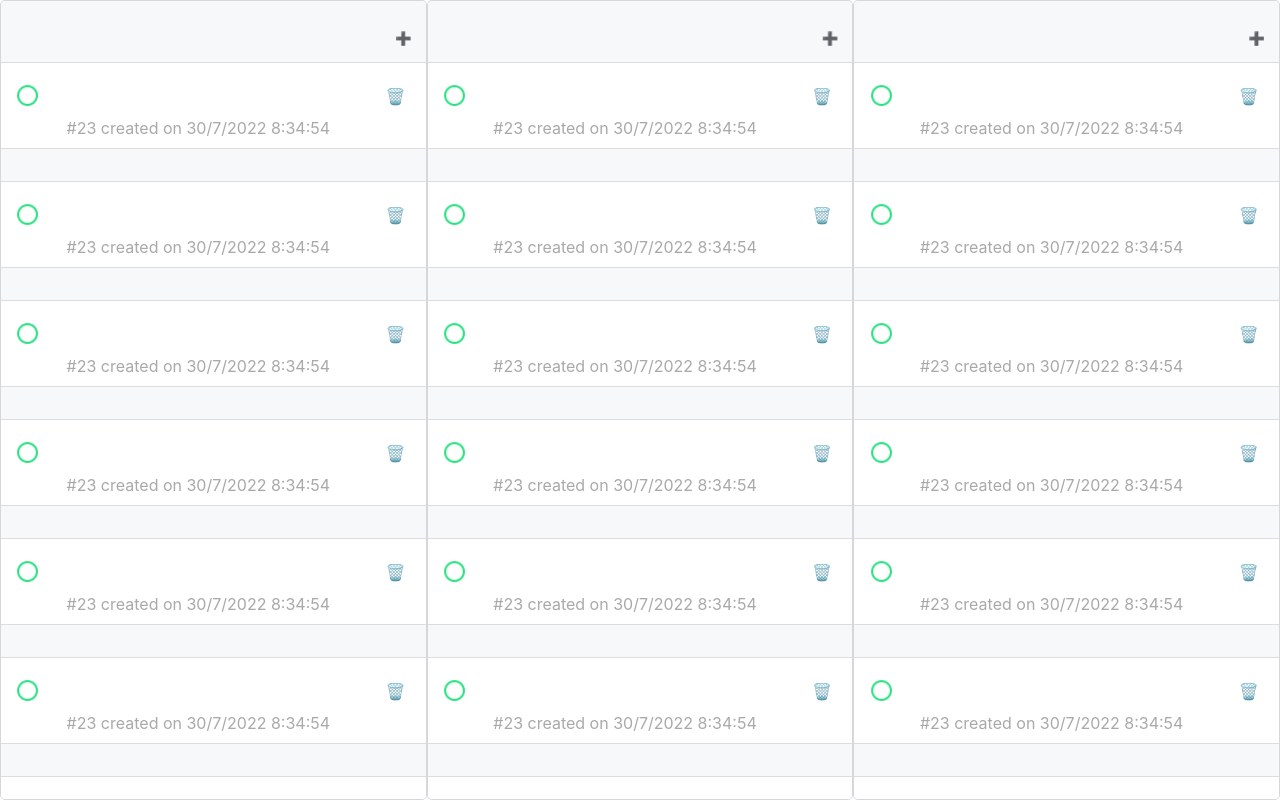
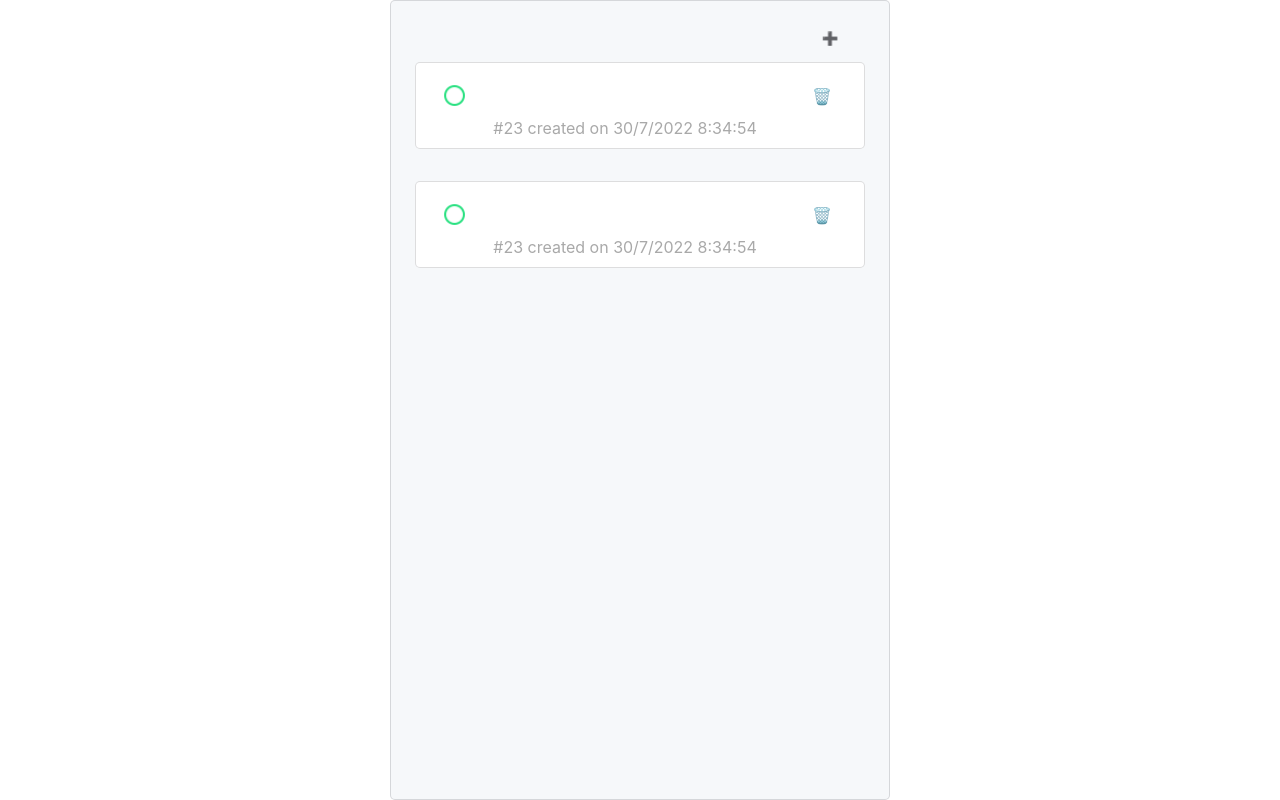
Before and after one commit to ccrolo/tablero-kanban, a React (Create React App) app in the folder tablero-kanban/: page / in a window 1280 px wide. Built offline with nearby package versions, Linux system fonts and the light colour scheme.

Commit message:
Comits de Jorge

```diff
--- a/tablero-kanban/src/App.js
+++ b/tablero-kanban/src/App.js
@@ -1,13 +1,15 @@
 import React from 'react';
 import './App.css';
 import Landing from './pages/landing/indexLanding';
-
+import { CardsProvider } from './components/context/indexContext';
 
 
 function App() {
   return (
     <React.Fragment>
-      <Landing></Landing>
+      <CardsProvider>
+        <Landing></Landing>
+      </CardsProvider>
     </React.Fragment>
   )
 }
--- a/tablero-kanban/src/components/button/indexButton.jsx
+++ b/tablero-kanban/src/components/button/indexButton.jsx
@@ -1,6 +1,7 @@
 import './styleButton.css'
 import React from 'react'
-import { useState } from 'react'
+import { useState, useContext } from 'react'
+import CardsContext from '../context/indexContext'
 
 
 // Hay que hacer que cuando no haya texto en el text area el boton verde esté deshabilitado y además con opacidad 0.7.
@@ -8,8 +9,11 @@ import { useState } from 'react'
 
 function Button() {
 
+    const {cardsState, updateCardsState} = useContext(CardsContext)
+
     let [isChecked, isCheckedUpdate] = useState(false)
     let [isDisabled, isDisabledUpdate] = useState(true)
+    // localStorage.setItem('arrayTasks',arrayTasks);
 
     const handle = () => {
         isCheckedUpdate(true)
@@ -22,13 +26,19 @@ function Button() {
 
     const handleSubmit = e => {
         e.preventDefault()
-        localStorage.setItem('text', e.target.textarea.value);
+        let obj = {
+            text: e.target.textarea.value
+        }
+        updateCardsState([...cardsState,obj])
+        // console.log(cardsState)
+
+        // localStorage.setItem('card', obj);
         isCheckedUpdate(false)
-
     }
 
+    return (
 
-    return (
+
         <React.Fragment>
             <button className="button" onClick={handle}>➕</button>
             {isChecked
--- a/tablero-kanban/src/components/card/indexCard.jsx
+++ b/tablero-kanban/src/components/card/indexCard.jsx
@@ -6,17 +6,15 @@ import { useEffect } from 'react';
 
 
 
-function Card() {
+function Card(props) {
 
-    let [IntroduceText, IntroduceTextUpdate] = useState('');
+    // let [IntroduceText, IntroduceTextUpdate] = useState('');
 
 
-    useEffect(() => {
-        IntroduceTextUpdate(localStorage.getItem('text'))
-
-
-    }, [])
-    console.log(IntroduceText)
+    // useEffect(() => {
+    //     IntroduceTextUpdate(localStorage.getItem('text'))
+    // }, [])
+    // console.log(IntroduceText)
 
     return (
 
@@ -24,7 +22,7 @@ function Card() {
             <div className='card_title'>
                 <img className='pending_icon' src={pending} alt="imagen de pending" />
 
-                <h4 >{IntroduceText}</h4>
+                <h4 >{props.task}</h4>
                 <p className='delete'>🗑️</p>
 
             </div>
--- a/tablero-kanban/src/components/column/indexColumn.jsx
+++ /dev/null
@@ -1,29 +0,0 @@
-import './styleColumn.css'
-import Card from "../card/indexCard"
-import Button from "../button/indexButton"
-
-function Column(){
-    return (
-        <div className="column_container">
-            <Button></Button>
-            <Card></Card>
-            <Card></Card>
-            <Card></Card>
-            <Card></Card>
-            <Card></Card>
-            <Card></Card>
-            <Card></Card>
-            <Card></Card>
-            <Card></Card>
-            <Card></Card>
-            <Card></Card>
-            <Card></Card>
-            <Card></Card>
-            <Card></Card>
-            <Card></Card>
-            <Card></Card>
-        </div>
-    )
- }
-
- export default Column;
--- /dev/null
+++ b/tablero-kanban/src/components/columnDone/indexDone.jsx
@@ -0,0 +1,16 @@
+import './styleDone.css'
+import Card from "../card/indexCard"
+import Button from "../button/indexButton"
+
+function ColumnDone(){
+    return (
+        <div className="column_container">
+            <Button></Button>
+            <Card></Card>
+            <Card></Card>
+
+        </div>
+    )
+ }
+
+ export default ColumnDone;
--- /dev/null
+++ b/tablero-kanban/src/components/columnInProges/indexProgres.jsx
@@ -0,0 +1,16 @@
+import './styleProgres.css'
+import Card from "../card/indexCard"
+import Button from "../button/indexButton"
+
+function ColumnProgres(){
+    return (
+        <div className="column_container">
+            <Button></Button>
+            <Card></Card>
+            <Card></Card>
+
+        </div>
+    )
+ }
+
+ export default ColumnProgres;
--- /dev/null
+++ b/tablero-kanban/src/components/columnInProges/styleProgres.css
@@ -0,0 +1,12 @@
+.column_container{
+    display: flex;
+    flex-direction: column;
+    width: 500px;
+    height: 100vH;
+    background-color: #f6f8fa;
+    border-radius: 5px;
+    border: 1px solid rgba(27,31,35,0.15);
+    align-items: center;
+    overflow-y: scroll;
+
+}
--- /dev/null
+++ b/tablero-kanban/src/components/columnToDo/indexColumn.jsx
@@ -0,0 +1,24 @@
+import './styleColumn.css'
+import Card from "../card/indexCard"
+import Button from "../button/indexButton"
+import { useState } from 'react'
+import { useContext } from 'react'
+import CardsContext from '../context/indexContext'
+
+function Column(){
+    const {cardsState, updateCardsState} = useContext(CardsContext)
+    console.log(cardsState)
+    localStorage.setItem('arrayCards', cardsState);
+
+    return (
+        <div className="column_container">
+            <Button></Button>
+            {cardsState.length===0 ? '' : cardsState.map((e,i)=><Card key={i} task={e.text}></Card>)}
+            <Card></Card>
+            <Card></Card>
+
+        </div>
+    )
+ }
+
+ export default Column;
--- /dev/null
+++ b/tablero-kanban/src/components/columnToDo/styleColumn.css
@@ -0,0 +1,12 @@
+.column_container{
+    display: flex;
+    flex-direction: column;
+    width: 500px;
+    height: 100vH;
+    background-color: #f6f8fa;
+    border-radius: 5px;
+    border: 1px solid rgba(27,31,35,0.15);
+    align-items: center;
+    overflow-y: scroll;
+
+}
--- /dev/null
+++ b/tablero-kanban/src/components/context/indexContext.jsx
@@ -0,0 +1,19 @@
+import {createContext} from 'react';
+import { useState } from 'react';
+
+const CardsContext = createContext();
+
+// Este es el componeten wrapper que expone funciones de actualización
+function CardsProvider({ children }) {
+
+    const [cardsState, updateCardsState] = useState([]);
+
+    return (
+        <CardsContext.Provider value={{cardsState,updateCardsState}}>
+            {children}
+        </CardsContext.Provider>
+    )
+}
+
+export default CardsContext;
+export {CardsProvider};
--- a/tablero-kanban/src/pages/landing/indexLanding.jsx
+++ b/tablero-kanban/src/pages/landing/indexLanding.jsx
@@ -1,6 +1,27 @@
 import './styleLanding.css'
 import React from "react"
-import Column from "../../components/column/indexColumn"
+import Column from "../../components/columnToDo/indexColumn"
+import ColumnDone from '../../components/columnDone/indexDone';
+import ColumnProgres from '../../components/columnInProges/indexProgres';
+
+
+// 1. La primera columna deberá añadr las tareas:
+// - se creará una card y se añadirá la tarea a un array
+// - Cada tarea será un objeto: tituto, hora de creación e ID
+// - Las tres deben tener un contador de tareas
+// - Las Tareas se pueden eliminar de forma individual
+
+// 2. La segunda columna deberá añadir una tarea de la primera:
+// - Eliminará la tarea de la primera columna y añadirá a la segunda en su array.
+// - Las tres deben tener un contador de tareas
+// - Las Tareas se pueden eliminar de forma individual
+
+// 3. La tercera columna deberá añadir una tarea realizada:
+// - Eliminará de la segunda y cambiará el icono.
+// - Tendrá un clear all
+// - Las Tareas se pueden eliminar de forma individual
+
+
 
 
 function Landing() {
@@ -8,8 +29,8 @@ function Landing() {
         <React.Fragment>
             <div className="landing_container">
                 <Column/>
-                <Column/>
-                <Column/>
+                {/* <ColumnDone/>
+                <ColumnProgres></ColumnProgres> */}
             </div>
         </React.Fragment>
     )
```
Also changed, not shown: tablero-kanban/src/components/columnDone/styleDone.css (renamed from tablero-kanban/src/components/column/styleColumn.css), 1 other file (tests, documents, lock files or other folders).
